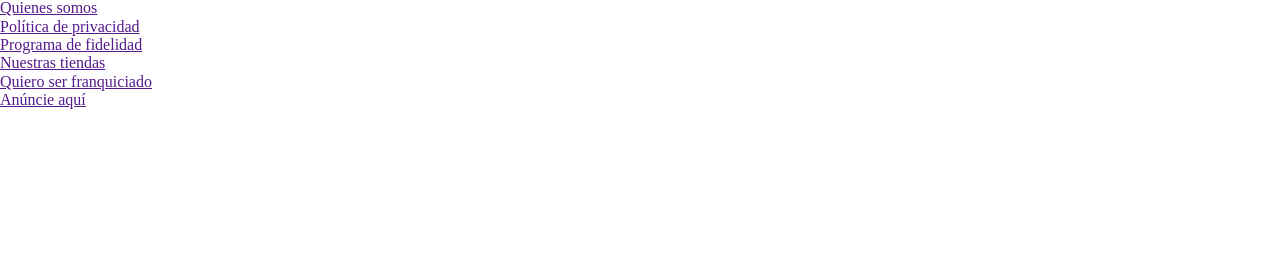
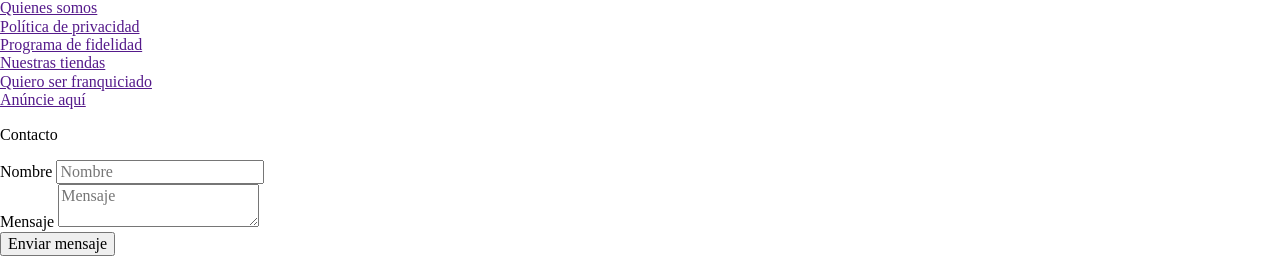
Before and after one commit to EmanuelSurza/E-COMMERCE, a plain HTML site: page index.html in a window 1280 px wide. Shown: the part 1631-1887 px from the top of the page. Before the commit the page ends 1741 px from the top, so only its background shows below. Drawn offline with Linux system fonts and the light colour scheme.

Commit message:
añadido contacto al footer

```diff
--- a/index.html
+++ b/index.html
@@ -217,7 +217,24 @@
                 <li class="item__lista__footer"><a href="" class="link__lista__footer">Anúncie aquí</a></li>
             </ul>
 
-
+            <section class="contacto__footer">
+                <div class="contacto__text">
+                    <p class="contacto__titulo">Contacto</p>
+                </div>
+                <form class="footer__form" method="get">
+                    <div class="form__contacto__cajas">
+                        <label class="text__label" for="text">Nombre </label>
+                        <input class="text__contacto" type="text" name="name" id="name" placeholder="Nombre" required>
+                    </div>
+                    <div class="form__contacto__cajas form__mensaje">
+                        <label class="text__label" for="mensaje">Mensaje </label>
+                        <textarea class="text__contacto text__mensaje" name="mensaje" id="mensaje" placeholder="Mensaje" required></textarea>
+                    </div>
+                    <div class="form__contacto__cajas-enviar">
+                        <input class="boton-submit" type="submit" value="Enviar mensaje">
+                    </div>
+                </form>
+            </section>
         </section>
 
     </footer>
```
